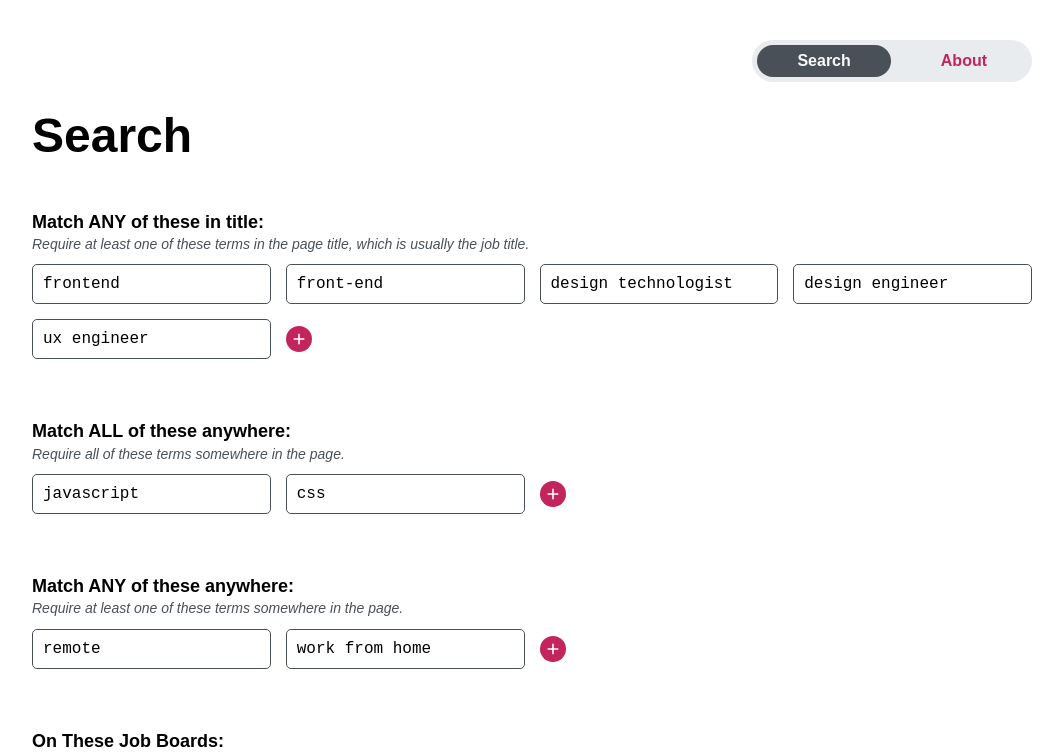
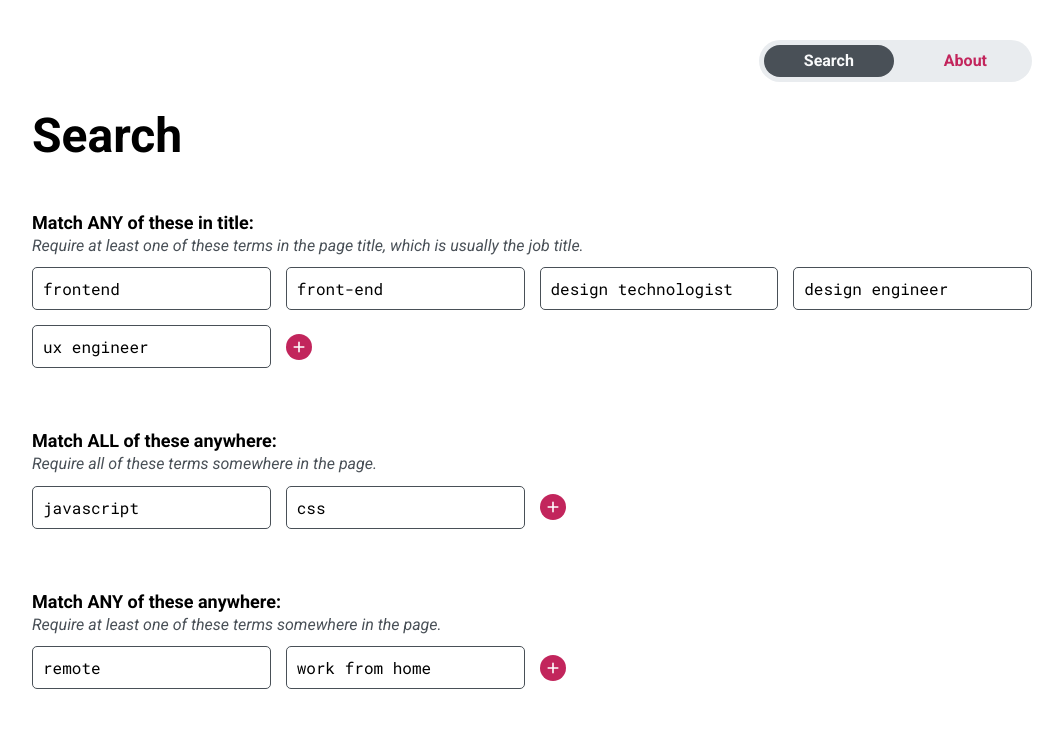
Before and after one commit to lonekorean/job-googler, a React (Vite) app: page / in a window 1280 px wide. Shown: the top 752 px of the page, without its empty margins (108-1171 px from the left). Built offline with nearby package versions, Linux system fonts and the light colour scheme.

Commit message:
custom font, minor style clean up

```diff
--- a/index.html
+++ b/index.html
@@ -2,9 +2,14 @@
 <html lang="en">
   <head>
     <meta charset="UTF-8" />
+    <meta name="viewport" content="width=device-width, initial-scale=1.0" />
+
+    <title>Job Googler</title>
+
     <link rel="icon" type="image/svg+xml" href="/favicon.svg" />
-    <meta name="viewport" content="width=device-width, initial-scale=1.0" />
-    <title>Job Googler</title>
+    <link rel="preconnect" href="https://fonts.googleapis.com" />
+    <link rel="preconnect" href="https://fonts.gstatic.com" crossorigin />
+    <link rel="stylesheet" href="https://fonts.googleapis.com/css2?family=Roboto+Mono&family=Roboto:ital,wght@0,100..900;1,100..900&display=swap" />
   </head>
   <body>
     <div id="root"></div>
--- a/src/styles/App.css
+++ b/src/styles/App.css
@@ -18,9 +18,9 @@
     width: fit-content;
     margin: 0;
     padding: 5px;
+    border-radius: calc(infinity * 1px);
+    background-color: var(--color-shade);
     list-style: none;
-    background-color: var(--color-shade);
-    border-radius: calc(infinity * 1px);
   }
 
   a {
--- a/src/styles/index.css
+++ b/src/styles/index.css
@@ -18,7 +18,7 @@
 body {
   margin: 0;
   padding: 40px 20px 80px;
-  font: 1rem/1.4 sans-serif;
+  font: 1rem/1.4 'Roboto', sans-serif;
 }
 
 a {
--- a/src/styles/inputs/Terms.css
+++ b/src/styles/inputs/Terms.css
@@ -1,7 +1,6 @@
 .Terms__description {
   margin: -10px 0 10px ;
   color: var(--color-dark);
-  font-size: 0.875rem;
   font-style: italic;
 }
 
@@ -40,7 +39,7 @@
     border-radius: 5px;
     background-color: transparent;
     font-size: inherit;
-    font-family: monospace;
+    font-family: 'Roboto Mono', monospace;
   }
 }
 
--- a/src/styles/pages/About.css
+++ b/src/styles/pages/About.css
@@ -5,7 +5,7 @@
 
   p {
     margin-block: 20px;
+    font-size: 1.125rem;
     line-height: 1.5;
-    font-size: 1.125rem;
   }
 }
```
Also changed, not shown: src/types.ts (line endings or trailing spaces).
